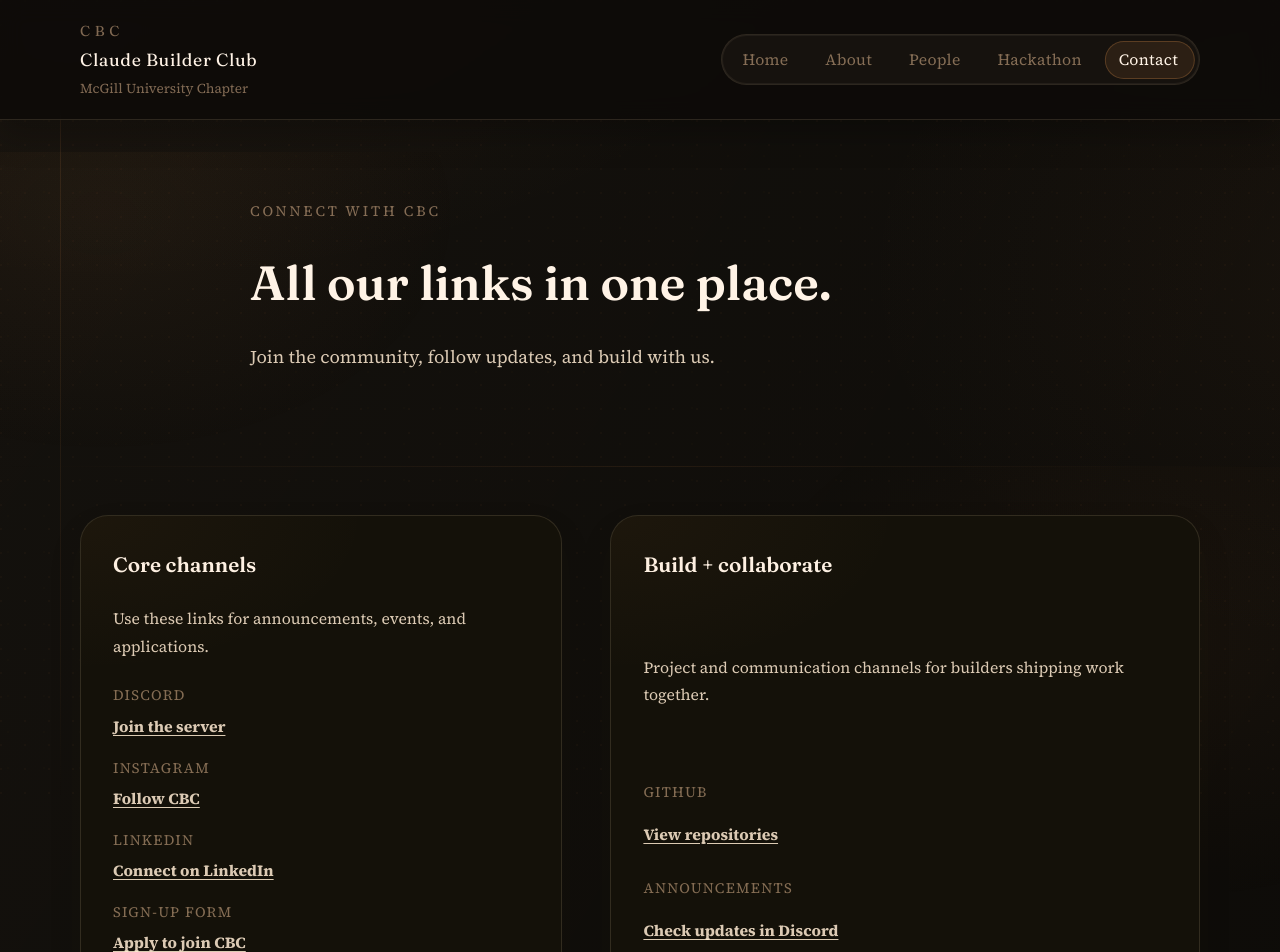
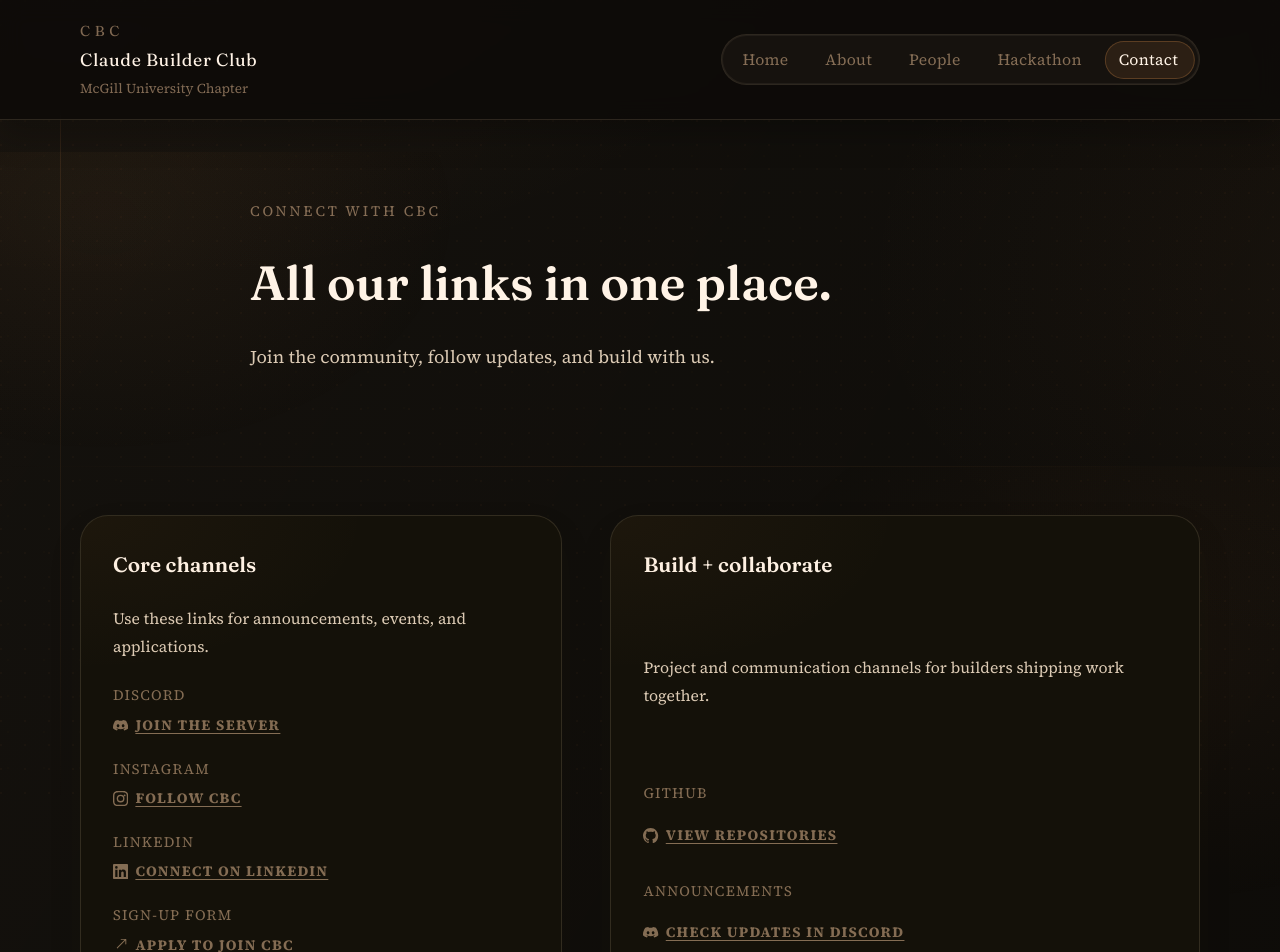
Before and after one commit to CBC-Mcgill/CBC-website, a Next.js app: page /contact in a window 1280 px wide. Shown: the top 952 px of the page. Built offline with nearby package versions, Linux system fonts and the light colour scheme.

Commit message:
Fixed hover bug on buttons, resized fonts.

```diff
--- a/app/about/page.tsx
+++ b/app/about/page.tsx
@@ -9,7 +9,7 @@
   return (
     <>
       <section className="section">
-        <div className="container page-hero">
+        <div className="container page-hero page-hero--about">
           <p className="eyebrow reveal" style={{ '--delay': '0.1s' } as React.CSSProperties}>
             About CBC
           </p>
--- a/app/contact/page.tsx
+++ b/app/contact/page.tsx
@@ -1,5 +1,6 @@
 import type { Metadata } from 'next';
 import { clubLinks } from '@/data/links';
+import { DiscordIcon, InstagramIcon, LinkedInIcon, GitHubIcon, SignupIcon } from '@/components/icons';
 
 export const metadata: Metadata = {
   title: 'Claude Builder Club · Contact',
@@ -31,32 +32,36 @@
               <div className="detail-item">
                 <span>Discord</span>
                 <strong>
-                  <a href={clubLinks.discord} target="_blank" rel="noopener noreferrer">
-                    Join the server
+                  <a href={clubLinks.discord} target="_blank" rel="noopener noreferrer" className="club-link-with-icon">
+                    <span className="club-link-icon"><DiscordIcon /></span>
+                    <span className="club-link-label">Join the server</span>
                   </a>
                 </strong>
               </div>
               <div className="detail-item">
                 <span>Instagram</span>
                 <strong>
-                  <a href={clubLinks.instagram} target="_blank" rel="noopener noreferrer">
-                    Follow CBC
+                  <a href={clubLinks.instagram} target="_blank" rel="noopener noreferrer" className="club-link-with-icon">
+                    <span className="club-link-icon"><InstagramIcon /></span>
+                    <span className="club-link-label">Follow CBC</span>
                   </a>
                 </strong>
               </div>
               <div className="detail-item">
                 <span>LinkedIn</span>
                 <strong>
-                  <a href={clubLinks.linkedin} target="_blank" rel="noopener noreferrer">
-                    Connect on LinkedIn
+                  <a href={clubLinks.linkedin} target="_blank" rel="noopener noreferrer" className="club-link-with-icon">
+                    <span className="club-link-icon"><LinkedInIcon /></span>
+                    <span className="club-link-label">Connect on LinkedIn</span>
                   </a>
                 </strong>
               </div>
               <div className="detail-item">
                 <span>Sign-up Form</span>
                 <strong>
-                  <a href={clubLinks.signup} target="_blank" rel="noopener noreferrer">
-                    Apply to join CBC
+                  <a href={clubLinks.signup} target="_blank" rel="noopener noreferrer" className="club-link-with-icon">
+                    <span className="club-link-icon"><SignupIcon /></span>
+                    <span className="club-link-label">Apply to join CBC</span>
                   </a>
                 </strong>
               </div>
@@ -72,16 +77,18 @@
               <div className="detail-item">
                 <span>GitHub</span>
                 <strong>
-                  <a href={clubLinks.github} target="_blank" rel="noopener noreferrer">
-                    View repositories
+                  <a href={clubLinks.github} target="_blank" rel="noopener noreferrer" className="club-link-with-icon">
+                    <span className="club-link-icon"><GitHubIcon /></span>
+                    <span className="club-link-label">View repositories</span>
                   </a>
                 </strong>
               </div>
               <div className="detail-item">
                 <span>Announcements</span>
                 <strong>
-                  <a href={clubLinks.discord} target="_blank" rel="noopener noreferrer">
-                    Check updates in Discord
+                  <a href={clubLinks.discord} target="_blank" rel="noopener noreferrer" className="club-link-with-icon">
+                    <span className="club-link-icon"><DiscordIcon /></span>
+                    <span className="club-link-label">Check updates in Discord</span>
                   </a>
                 </strong>
               </div>
--- a/app/people/page.tsx
+++ b/app/people/page.tsx
@@ -10,7 +10,7 @@
   return (
     <>
       <section className="section">
-        <div className="container page-hero">
+        <div className="container page-hero page-hero--people">
           <p className="eyebrow reveal" style={{ '--delay': '0.1s' } as React.CSSProperties}>
             Meet the team
           </p>
--- a/app/styles/buttons.css
+++ b/app/styles/buttons.css
@@ -6,25 +6,27 @@
   padding: 0.75rem 1.6rem;
   border-radius: 999px;
   border: 1px solid transparent;
-  background: linear-gradient(140deg, #d08a4a, #b56f36);
+  background: linear-gradient(140deg, #d08a4a 0%, #c77f44 48%, #b56f36 100%);
+  background-size: 170% 170%;
+  background-position: 0% 50%;
   color: #fff;
   font-size: 0.95rem;
   letter-spacing: 0.02rem;
   box-shadow: 0 12px 26px rgba(var(--accent-r), var(--accent-g), var(--accent-b), 0.25);
-  transition: transform 0.3s var(--ease), box-shadow 0.3s var(--ease), background 0.3s var(--ease);
-  backface-visibility: hidden;
-  transform: translateZ(0);
+  transition: transform 0.3s var(--ease), box-shadow 0.3s var(--ease), background-position 0.3s var(--ease), background-color 0.3s var(--ease), filter 0.3s var(--ease);
+  filter: none;
 }
 
 .btn:hover,
 .btn:focus-visible {
-  transform: translateY(-1px);
-  box-shadow: 0 12px 30px rgba(var(--accent-r), var(--accent-g), var(--accent-b), 0.25);
-  background: var(--color-accent-strong);
+  transform: translateY(-2px);
+  box-shadow: 0 18px 38px rgba(var(--accent-r), var(--accent-g), var(--accent-b), 0.32);
+  background-position: 100% 45%;
+  filter: brightness(1.08) saturate(1.05);
 }
 
 .btn-ghost {
-  background: transparent;
+  background-color: transparent;
   color: rgba(255, 235, 210, 0.75);
   border-color: rgba(255, 220, 180, 0.22);
   box-shadow: none;
@@ -32,6 +34,7 @@
 
 .btn-ghost:hover,
 .btn-ghost:focus-visible {
-  background: var(--color-paper-dust);
+  background-color: var(--color-paper-dust);
   box-shadow: 0 12px 30px rgba(40, 33, 26, 0.12);
+  filter: none;
 }
--- a/app/styles/components.css
+++ b/app/styles/components.css
@@ -13,6 +13,17 @@
 .page-hero h1 {
   font-size: clamp(2.2rem, 3.8vw, 3rem);
   line-height: 1.15;
+}
+
+.page-hero.page-hero--about h1 {
+  font-size: clamp(1.9rem, 3.3vw, 2.55rem);
+  max-width: 18ch;
+}
+
+.page-hero.page-hero--people .eyebrow {
+  font-size: 0.98rem;
+  letter-spacing: 0.14rem;
+  color: var(--color-ink-soft);
 }
 
 .eyebrow {
@@ -48,7 +59,6 @@
   animation-delay: -3s;
 }
 
-.hero-visual .img-frame:hover,
 .hero-visual .hero-note:hover {
   animation-play-state: paused;
 }
@@ -390,13 +400,20 @@
   color: var(--color-muted);
 }
 
-:is(.card, .meta-card, .schedule-item, .note, .contact-panel, .hero-note, .img-frame):hover {
+:is(.card, .meta-card, .schedule-item, .note, .contact-panel, .hero-note):hover {
   transform: translateY(-6px);
   box-shadow:
     0 18px 36px rgba(40, 33, 26, 0.12),
     0 0 0 1px rgba(var(--accent-r), var(--accent-g), var(--accent-b), 0.08),
     0 0 32px rgba(var(--accent-r), var(--accent-g), var(--accent-b), 0.16);
   animation: hoverFloat 0.6s var(--ease);
+}
+
+.img-frame:hover,
+.img-frame:focus-within {
+  box-shadow:
+    0 24px 46px rgba(0, 0, 0, 0.38),
+    0 0 0 1px rgba(var(--accent-r), var(--accent-g), var(--accent-b), 0.16);
 }
 
 :focus-visible {
--- a/data/people.ts
+++ b/data/people.ts
@@ -25,7 +25,7 @@
   Person('Virgile Couture', 'VP Finance', "I am still a 6-hcp golfer on paper.", 'assets/people/VirgileCouture.png', '', 'https://www.linkedin.com/in/v-couture/'),
   Person('Benjamin Ghaderi', 'Technical Director', "I like to build, and eat. I really love food.", 'assets/people/BenGhad.jpg', 'benjamin.ghaderi@mail.mcgill.ca', 'https://linkedin.com/in/ben-ghaderi', 'https://github.com/BenGhad/'),
   Person('Benjamin Coriat', 'Director of Partnerships and Sponsorships', "My superpower is memory and contacts! I remember most people and have no social awareness. Don't hesitate to reach out!", 'assets/people/BenjiCoriat.png', '', 'https://www.linkedin.com/in/benjamin-coriat-763a9819a/'),
-  Person('Lawrence Kang', 'Director of Partnerships and Sponsorships', "By day I'm chasing alpha with ML models, by weekend I'm tackling on the rugby pitch. Always happy to connect over both!", 'assets/people/LawrenceKang.jpeg', '', 'https://www.linkedin.com/in/lawrence-kang-589b63175/'),
+  Person('Lawrence Kang', 'Director of Partnerships and Sponsorships', "Flat whites > Cappuccinos, change my mind! if you can...", 'assets/people/LawrenceKang.jpeg', '', 'https://www.linkedin.com/in/lawrence-kang-589b63175/'),
 ];
 
 export const associates: Person[] = [
```
